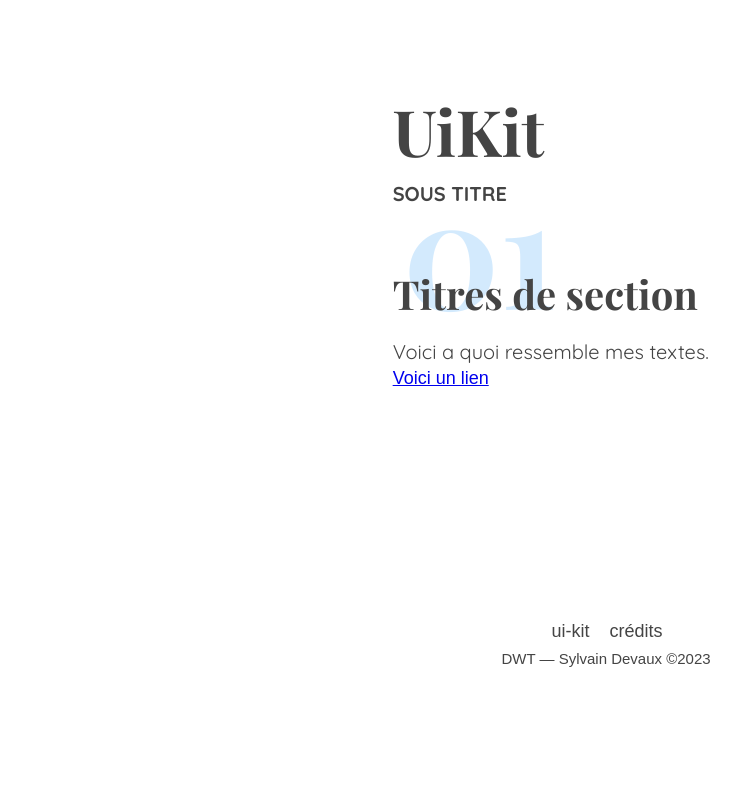
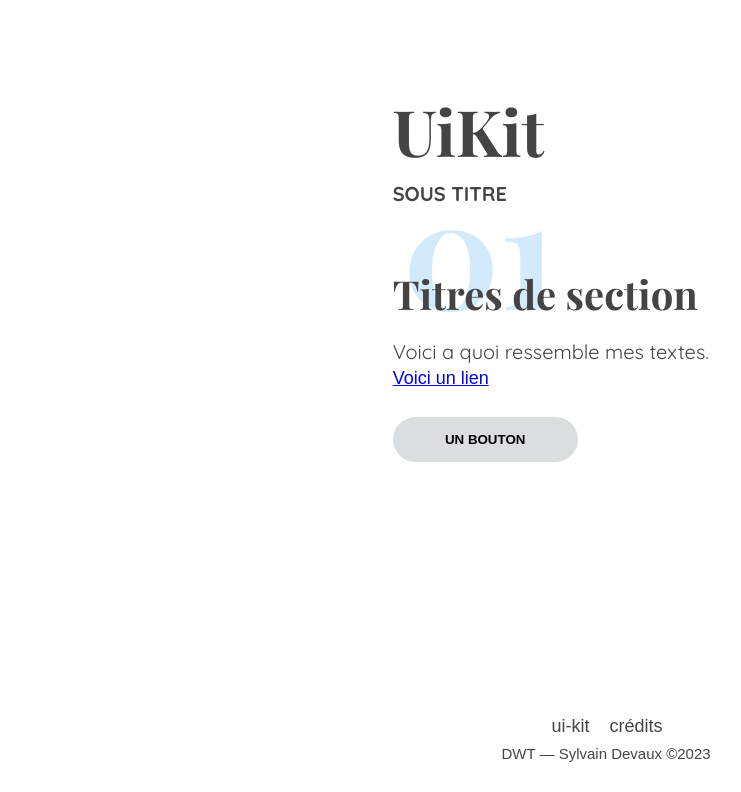
Before and after one commit to SmiKhyyyyz/tfa2023, a website: page src/uikit.html in a window 1280 px wide. Shown: the part 93-885 px from the top of the page, without its empty margins (34-775 px from the left). Before the commit the page ends 800 px from the top, so only its background shows below. Drawn offline with nearby package versions, Linux system fonts and the light colour scheme; files that its build step writes are made by us from their sources; a web font is replaced by a local one.

Commit message:
commit final

```diff
--- a/src/scripts/app.js
+++ b/src/scripts/app.js
@@ -53,11 +53,12 @@ gsap.to("#presentation", {
 
 var btns = document.querySelectorAll(".btn-open");
 var hiddenText = document.querySelectorAll(".bloc-hidden")
-
+if (".btn-open") {
   for (let i = 0; i < btns.length ; i++) {
     btns[i].addEventListener("click", (e) => {
       hiddenText[i].classList.toggle("bloc-hidden");
     })
+  }
 }
 
 
@@ -65,6 +66,7 @@ var sidenav = document.getElementById("mySidenav");
 var openBtn = document.getElementById("openBtn");
 var closeBtn = document.getElementById("closeBtn");
 
+if (".openBtn"){
   openBtn.onclick = openNav;
   closeBtn.onclick = closeNav;
 
@@ -73,7 +75,7 @@ function openNav() {
     sidenav.classList.add("active");
   }
 
-/* Set the width of the side navigation to 0 */
   function closeNav() {
     sidenav.classList.remove("active");
   }
+}
--- a/src/styles/components/uikit.scss
+++ b/src/styles/components/uikit.scss
@@ -14,4 +14,7 @@
     a{
         grid-column: 2;
     }
+    .btn--uikit{
+        grid-column: 2;
+    }
 }
--- a/src/uikit.html
+++ b/src/uikit.html
@@ -34,6 +34,7 @@
           </div>
           <p class="textes--uikit">Voici a quoi ressemble mes textes.</p>
           <a href="#">Voici un lien</a>
+          <button class="btn btn-open btn--uikit">Un bouton</button>
     </div>
 </main>
     <footer class="footer">
```
Lines whose indentation alone changed are shown as unchanged.
